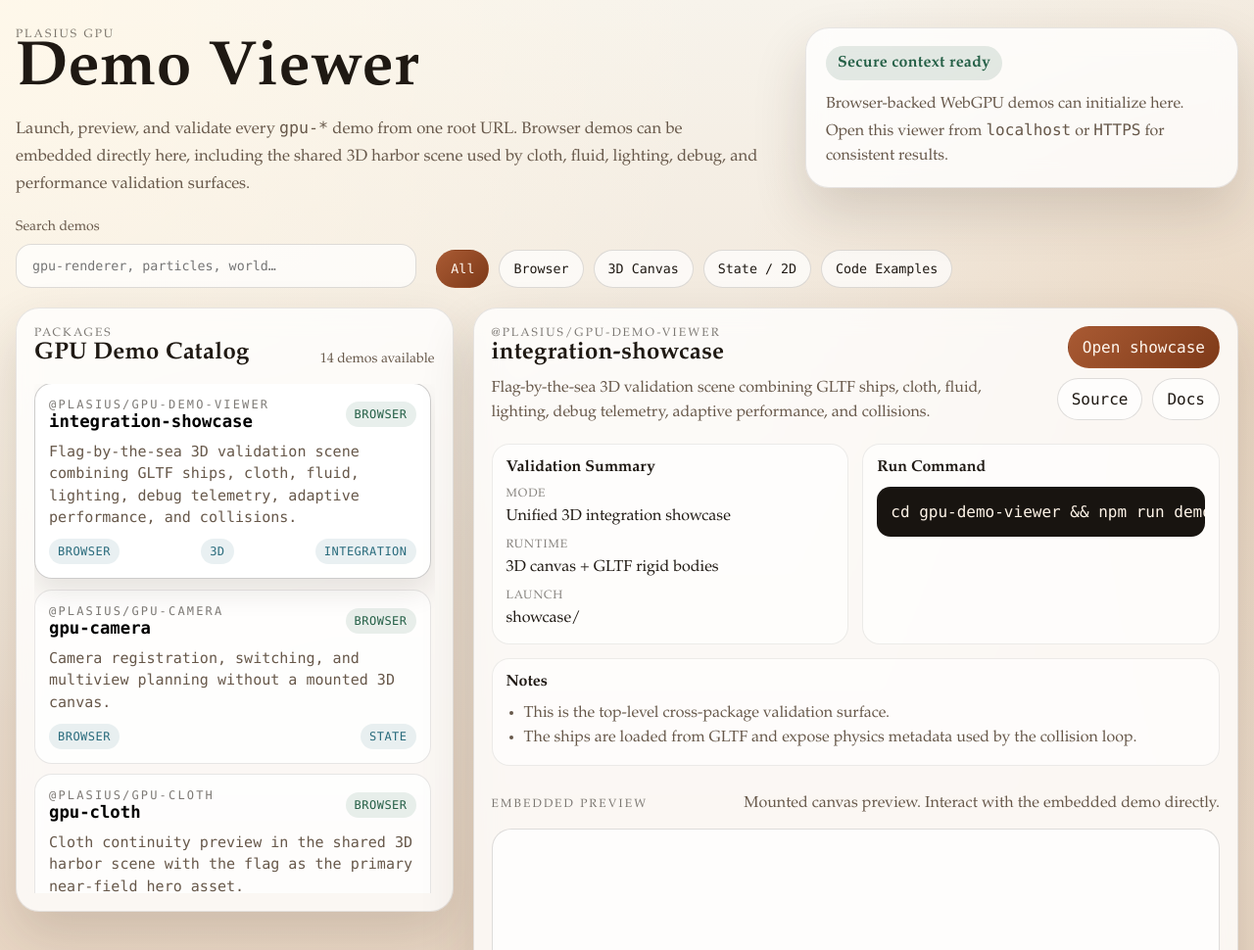
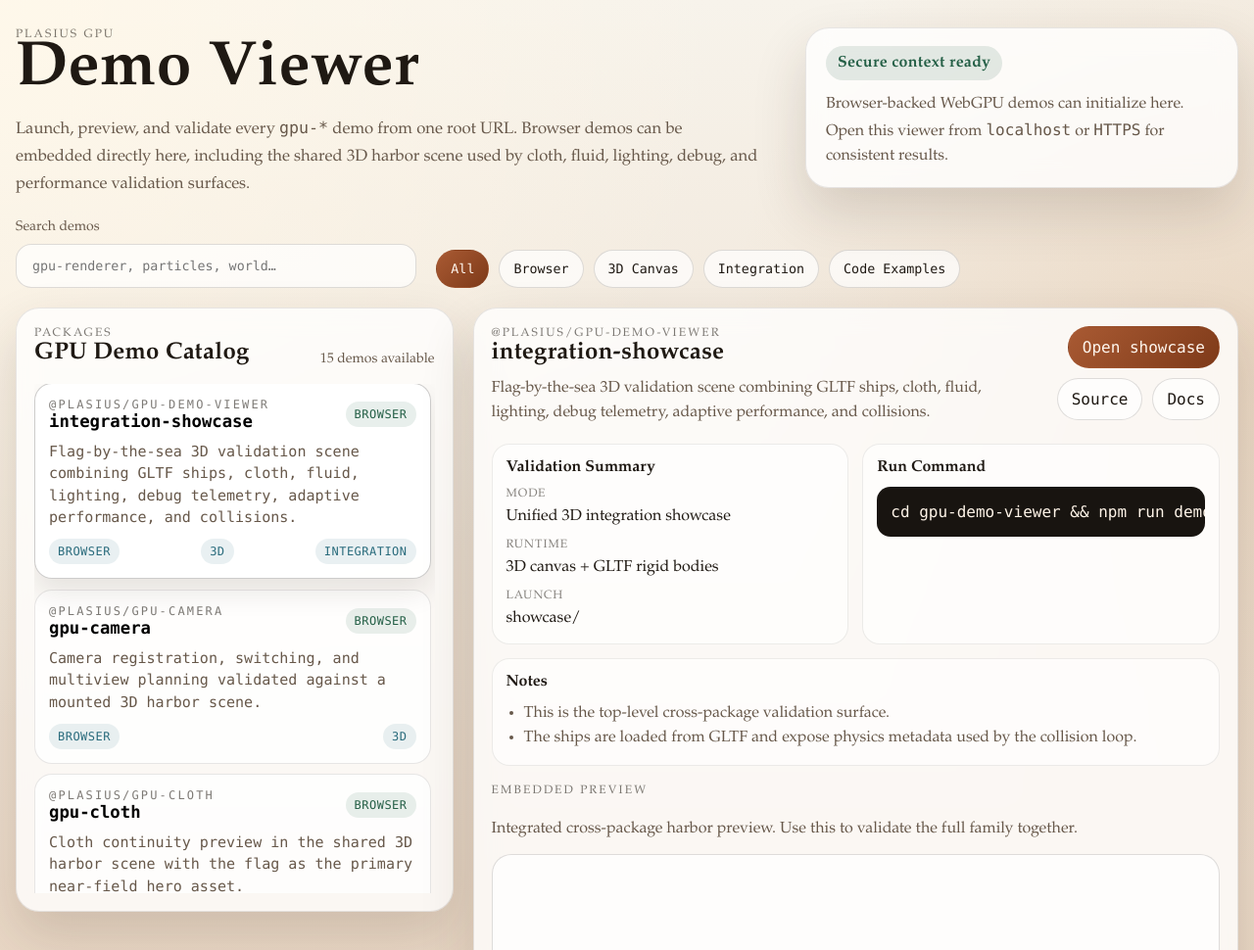
Before and after one commit to Plasius-LTD/gpu-demo-viewer, a website with bundled scripts: page index.html in a window 1280 px wide. Shown: the top 970 px of the page at 98% size. Built offline with nearby package versions, Linux system fonts and the light colour scheme; files whose address does not match are found by name.

Commit message:
feat: refresh 3d demo catalog

```diff
--- a/index.html
+++ b/index.html
@@ -40,7 +40,7 @@
           <button type="button" class="filter is-active" data-filter="all">All</button>
           <button type="button" class="filter" data-filter="browser">Browser</button>
           <button type="button" class="filter" data-filter="3d">3D Canvas</button>
-          <button type="button" class="filter" data-filter="state">State / 2D</button>
+          <button type="button" class="filter" data-filter="integration">Integration</button>
           <button type="button" class="filter" data-filter="example">Code Examples</button>
         </div>
       </section>
--- a/main.js
+++ b/main.js
@@ -60,8 +60,8 @@ function matchesFilter(demo) {
   if (state.filter === "3d") {
     return demo.tags.includes("3d");
   }
-  if (state.filter === "state") {
-    return demo.tags.includes("state") || demo.tags.includes("2d");
+  if (state.filter === "integration") {
+    return demo.tags.includes("integration");
   }
   return true;
 }
@@ -223,10 +223,9 @@ function renderSelection(demo) {
   if (demo.type === "browser") {
     browserPaneEl.hidden = false;
     examplePaneEl.hidden = true;
-    previewHintEl.textContent =
-      demo.tags.includes("3d")
-        ? "Mounted canvas preview. Interact with the embedded demo directly."
-        : "Embedded browser demo. Use this for quick state and availability checks.";
+    previewHintEl.textContent = demo.tags.includes("integration")
+      ? "Integrated cross-package harbor preview. Use this to validate the full family together."
+      : "Mounted 3D preview. Interact with the embedded demo directly.";
     demoFrameEl.src = demo.launchPath;
   } else {
     browserPaneEl.hidden = true;
--- a/package.json
+++ b/package.json
@@ -13,6 +13,6 @@
     "test": "node --test"
   },
   "dependencies": {
-    "@plasius/gpu-shared": "https://registry.npmjs.org/@plasius/gpu-shared/-/gpu-shared-0.1.0.tgz"
+    "@plasius/gpu-shared": "^0.1.2"
   }
 }
--- a/viewer-manifest.js
+++ b/viewer-manifest.js
@@ -21,19 +21,19 @@ export const demos = [
     id: "gpu-camera",
     packageName: "@plasius/gpu-camera",
     type: "browser",
-    mode: "State-only browser demo",
-    runtime: "DOM state viewer",
+    mode: "3D camera orchestration demo",
+    runtime: "Shared 3D harbor scene + camera overlays",
     launchLabel: "Open browser demo",
     launchPath: "../gpu-camera/demo/",
     sourcePath: "../gpu-camera/demo/main.js",
     docsPath: "../gpu-camera/README.md",
     command: "cd gpu-camera && npm run demo",
-    summary: "Camera registration, switching, and multiview planning without a mounted 3D canvas.",
+    summary: "Camera registration, switching, and multiview planning validated against a mounted 3D harbor scene.",
     notes: [
-      "No WebGPU renderer is started in this demo by design.",
-      "Use it to validate camera state transitions and render-plan output."
+      "The scene is family-owned through gpu-shared while gpu-camera controls active-view and multiview planning state.",
+      "Use it to validate camera transitions on a real 3D surface instead of a state-only page."
     ],
-    tags: ["browser", "state"]
+    tags: ["browser", "3d"]
   },
   {
     id: "gpu-cloth",
@@ -111,37 +111,37 @@ export const demos = [
     id: "gpu-lock-free-queue",
     packageName: "@plasius/gpu-lock-free-queue",
     type: "browser",
-    mode: "2D queue visualization",
-    runtime: "WebGPU compute + 2D canvases",
+    mode: "3D DAG queue demo",
+    runtime: "Shared 3D harbor scene + scheduler overlays",
     launchLabel: "Open browser demo",
     launchPath: "../gpu-lock-free-queue/demo/",
     sourcePath: "../gpu-lock-free-queue/demo/main.js",
     docsPath: "../gpu-lock-free-queue/README.md",
     command: "cd gpu-lock-free-queue && npm run demo",
-    summary: "Spectrogram-based queue visualization that validates the lock-free GPU queue on live canvases.",
+    summary: "Priority-aware DAG queue validation surfaced on top of the shared 3D harbor scene.",
     notes: [
-      "Requires localhost or HTTPS because WebGPU must run in a secure context.",
-      "The display is 2D visualization, not a 3D scene."
+      "The package now validates roots, lanes, and dependency joins on the same 3D family-owned scene used elsewhere.",
+      "Use it to inspect the queue architecture without dropping back to a 2D-only visualizer."
     ],
-    tags: ["browser", "2d"]
+    tags: ["browser", "3d"]
   },
   {
     id: "gpu-particles",
     packageName: "@plasius/gpu-particles",
     type: "browser",
-    mode: "2D particle preview canvases",
-    runtime: "WebGPU compute + 2D canvases",
+    mode: "3D particle contract demo",
+    runtime: "Shared 3D harbor scene + particle overlays",
     launchLabel: "Open browser demo",
     launchPath: "../gpu-particles/demo/",
     sourcePath: "../gpu-particles/demo/main.js",
     docsPath: "../gpu-particles/README.md",
     command: "cd gpu-particles && npm run demo",
-    summary: "GPU particle scenes rendered into 2D preview canvases for fire, sparks, rain, snow, and fireworks.",
+    summary: "Particle effect manifests and snapshot policy visualized against the shared 3D harbor scene.",
     notes: [
-      "Requires localhost or HTTPS because the particle simulation depends on WebGPU.",
-      "The canvases show GPU-driven buffers, but this is not a 3D world renderer."
+      "The visual surface is shared, while the particle package still owns effect selection and worker-manifest policy.",
+      "Use it to inspect effect roots and stable-world-snapshot requirements on a mounted 3D canvas."
     ],
-    tags: ["browser", "2d"]
+    tags: ["browser", "3d"]
   },
   {
     id: "gpu-performance",
@@ -198,6 +198,24 @@ export const demos = [
     tags: ["browser", "3d"]
   },
   {
+    id: "gpu-shared",
+    packageName: "@plasius/gpu-shared",
+    type: "browser",
+    mode: "3D shared runtime demo",
+    runtime: "Shared 3D harbor scene",
+    launchLabel: "Open browser demo",
+    launchPath: "../gpu-shared/demo/",
+    sourcePath: "../gpu-shared/demo/main.js",
+    docsPath: "../gpu-shared/README.md",
+    command: "cd gpu-shared && npm run demo",
+    summary: "The shared 3D harbor runtime demo that the family-owned browser showcases build on top of.",
+    notes: [
+      "Use this to validate the core shared scene without package-specific overlays layered on top.",
+      "This is the common 3D runtime surface used by the migrated family demos."
+    ],
+    tags: ["browser", "3d"]
+  },
+  {
     id: "gpu-worker",
     packageName: "@plasius/gpu-worker",
     type: "browser",
@@ -219,17 +237,17 @@ export const demos = [
     id: "gpu-world-generator",
     packageName: "@plasius/gpu-world-generator",
     type: "browser",
-    mode: "3D canvas demo",
-    runtime: "Built Vite bundle + WebGPU canvas",
-    launchLabel: "Open built demo",
-    launchPath: "../gpu-world-generator/demo/dist/",
+    mode: "3D representation-band demo",
+    runtime: "Shared 3D harbor scene + world overlays",
+    launchLabel: "Open browser demo",
+    launchPath: "../gpu-world-generator/demo/",
     sourcePath: "../gpu-world-generator/demo/main.js",
     docsPath: "../gpu-world-generator/demo/README.md",
-    command: "cd gpu-world-generator/demo && npm run dev",
-    summary: "Procedural terrain and water simulation demo with a mounted WebGPU canvas.",
+    command: "cd gpu-world-generator && npm run demo",
+    summary: "Chunk representation and worker-manifest policy validated on a mounted 3D harbor scene.",
     notes: [
-      "The viewer launches the built static dist bundle for fast validation.",
-      "Use the demo package directly when you need the source Vite workflow."
+      "The demo is now static-server friendly and no longer relies on a bundler-only browser entry.",
+      "Use it to validate near/mid/far/horizon representation policy on the shared showcase surface."
     ],
     tags: ["browser", "3d"]
   },
@@ -237,18 +255,18 @@ export const demos = [
     id: "gpu-xr",
     packageName: "@plasius/gpu-xr",
     type: "browser",
-    mode: "Lifecycle browser demo",
-    runtime: "WebXR capability viewer",
+    mode: "3D XR target demo",
+    runtime: "Shared 3D harbor scene + XR pacing overlays",
     launchLabel: "Open browser demo",
     launchPath: "../gpu-xr/demo/",
     sourcePath: "../gpu-xr/demo/main.js",
     docsPath: "../gpu-xr/README.md",
     command: "cd gpu-xr && npm run demo",
-    summary: "WebXR lifecycle and capability demo without binding a renderer canvas.",
+    summary: "XR frame-target negotiation and worker-budget hints shown against a mounted 3D harbor scene.",
     notes: [
-      "No 3D surface is mounted by design in this demo.",
-      "Use @plasius/gpu-renderer with gpu-xr when you want a rendered XR surface."
+      "The demo now mounts a 3D scene while gpu-xr remains responsible for target negotiation, not rendering.",
+      "Use it to compare inline versus immersive pacing policy on the family showcase."
     ],
-    tags: ["browser", "state"]
+    tags: ["browser", "3d"]
   }
 ];
```
Also changed, not shown: tests/manifest.test.mjs (+12 -2 lines), 1 other file.
